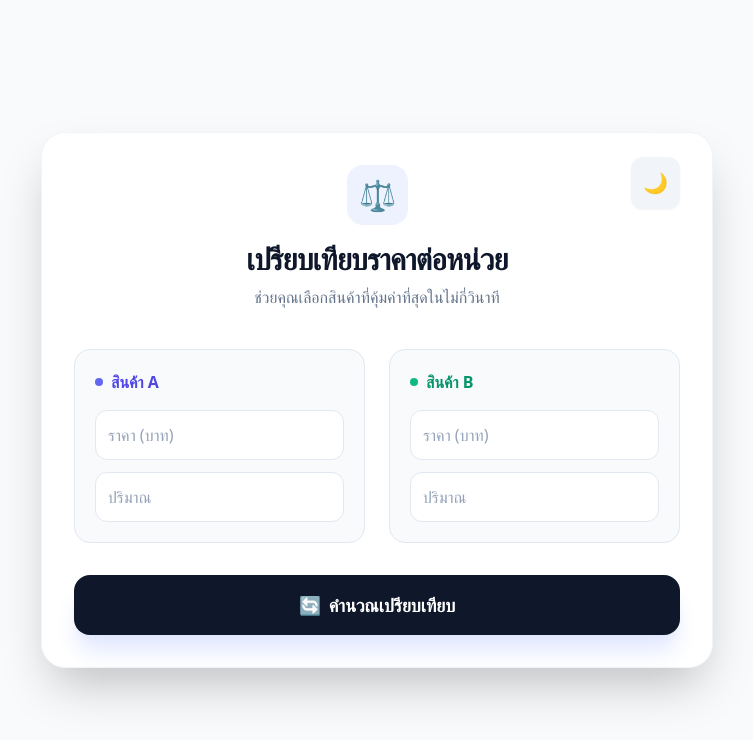
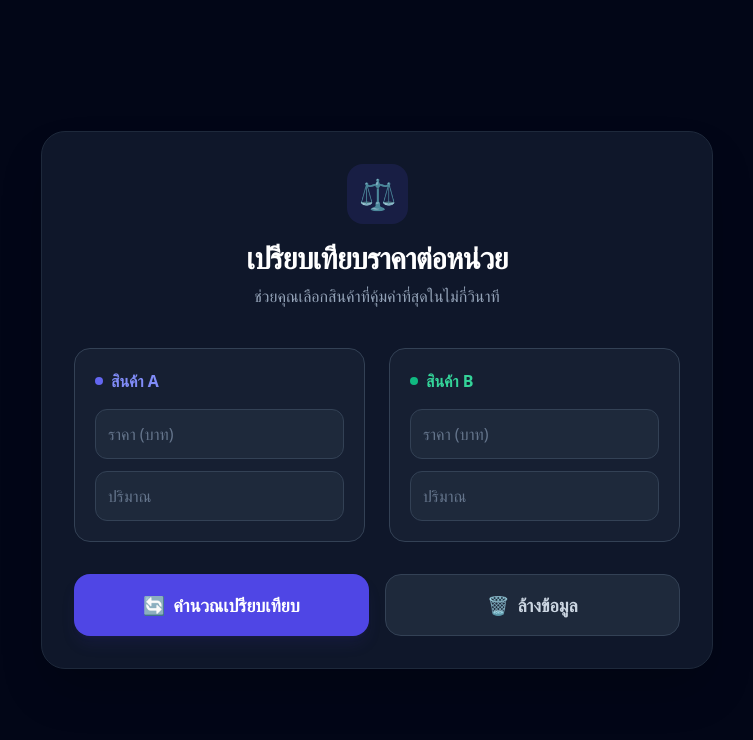
Before and after one commit to aristohits/price-per-quantity, a plain HTML site: page index.html in a window 1280 px wide. Shown: the whole page, without its empty margins (263-1016 px from the left). Drawn offline with nearby package versions, Linux system fonts and the light colour scheme.

Commit message:
feat: lock theme to dark, add clear button, and enhance localization

```diff
--- a/index.html
+++ b/index.html
@@ -4,33 +4,19 @@
   <meta charset="UTF-8" />
   <title>เปรียบเทียบราคาต่อหน่วย</title>
   <script src="https://cdn.tailwindcss.com"></script>
-  <script>
-    // Initialize theme from localStorage or system preference
-    if (localStorage.getItem('theme') === 'dark' || (!('theme' in localStorage) && window.matchMedia('(prefers-color-scheme: dark)').matches)) {
-      document.documentElement.classList.add('dark');
-    } else {
-      document.documentElement.classList.remove('dark');
-    }
-  </script>
 </head>
-<body class="bg-slate-50 dark:bg-slate-950 min-h-screen flex items-center justify-center p-4 transition-colors duration-300 font-sans">
+<body class="bg-slate-950 min-h-screen flex items-center justify-center p-4 font-sans text-slate-300">
 
-  <div class="bg-white dark:bg-slate-900 rounded-3xl shadow-2xl p-8 w-full max-w-2xl border border-slate-100 dark:border-slate-800 relative transition-colors duration-300">
-
-    <!-- Theme Toggle -->
-    <button onclick="toggleTheme()" class="absolute top-6 right-8 p-3 rounded-xl bg-slate-100 dark:bg-slate-800 hover:bg-indigo-100 dark:hover:bg-indigo-900/50 transition-all group shadow-sm active:scale-95" aria-label="Toggle Theme">
-      <span class="dark:hidden text-xl">🌙</span>
-      <span class="hidden dark:inline text-xl">☀️</span>
-    </button>
+  <div class="bg-slate-900 rounded-3xl shadow-2xl p-8 w-full max-w-2xl border border-slate-800 relative">
 
     <header class="text-center mb-10">
-      <div class="inline-flex items-center justify-center p-3 bg-indigo-50 dark:bg-indigo-900/30 rounded-2xl mb-4">
+      <div class="inline-flex items-center justify-center p-3 bg-indigo-900/30 rounded-2xl mb-4">
         <span class="text-3xl">⚖️</span>
       </div>
-      <h1 class="text-3xl font-extrabold text-slate-900 dark:text-white tracking-tight">
+      <h1 class="text-3xl font-extrabold text-white tracking-tight">
         เปรียบเทียบราคาต่อหน่วย
       </h1>
-      <p class="text-slate-500 dark:text-slate-400 mt-2 font-medium">
+      <p class="text-slate-400 mt-2 font-medium">
         ช่วยคุณเลือกสินค้าที่คุ้มค่าที่สุดในไม่กี่วินาที
       </p>
     </header>
@@ -39,8 +25,8 @@
     <form id="compareForm" onsubmit="event.preventDefault(); comparePrice();" class="space-y-8">
       <div class="grid grid-cols-1 md:grid-cols-2 gap-6">
         <!-- Product A -->
-        <div class="bg-slate-50 dark:bg-slate-800/50 rounded-2xl p-5 border border-slate-200 dark:border-slate-700 transition-all hover:border-indigo-300 dark:hover:border-indigo-500 group">
-          <h2 class="font-bold mb-4 text-indigo-600 dark:text-indigo-400 flex items-center gap-2">
+        <div class="bg-slate-800/50 rounded-2xl p-5 border border-slate-700 transition-all hover:border-indigo-500 group">
+          <h2 class="font-bold mb-4 text-indigo-400 flex items-center gap-2">
             <span class="w-2 h-2 rounded-full bg-indigo-500"></span>
             สินค้า A
           </h2>
@@ -48,20 +34,20 @@
             <div>
               <label for="priceA" class="sr-only">ราคา สินค้า A</label>
               <input id="priceA" type="number" placeholder="ราคา (บาท)" step="0.01" min="0" inputmode="decimal" required
-                class="w-full p-3 bg-white dark:bg-slate-800 border border-slate-200 dark:border-slate-700 rounded-xl focus:ring-4 focus:ring-indigo-100 dark:focus:ring-indigo-900/30 focus:border-indigo-500 outline-none transition-all placeholder:text-slate-400 font-medium text-slate-900 dark:text-white" />
+                class="w-full p-3 bg-slate-800 border border-slate-700 rounded-xl focus:ring-4 focus:ring-indigo-900/30 focus:border-indigo-500 outline-none transition-all placeholder:text-slate-500 font-medium text-white" />
             </div>
 
             <div>
               <label for="qtyA" class="sr-only">ปริมาณ สินค้า A</label>
               <input id="qtyA" type="number" placeholder="ปริมาณ" step="any" min="0.0001" inputmode="decimal" required
-                class="w-full p-3 bg-white dark:bg-slate-800 border border-slate-200 dark:border-slate-700 rounded-xl focus:ring-4 focus:ring-indigo-100 dark:focus:ring-indigo-900/30 focus:border-indigo-500 outline-none transition-all placeholder:text-slate-400 font-medium text-slate-900 dark:text-white" />
+                class="w-full p-3 bg-slate-800 border border-slate-700 rounded-xl focus:ring-4 focus:ring-indigo-900/30 focus:border-indigo-500 outline-none transition-all placeholder:text-slate-500 font-medium text-white" />
             </div>
           </div>
         </div>
 
         <!-- Product B -->
-        <div class="bg-slate-50 dark:bg-slate-800/50 rounded-2xl p-5 border border-slate-200 dark:border-slate-700 transition-all hover:border-emerald-300 dark:hover:border-emerald-500 group">
-          <h2 class="font-bold mb-4 text-emerald-600 dark:text-emerald-400 flex items-center gap-2">
+        <div class="bg-slate-800/50 rounded-2xl p-5 border border-slate-700 transition-all hover:border-emerald-500 group">
+          <h2 class="font-bold mb-4 text-emerald-400 flex items-center gap-2">
             <span class="w-2 h-2 rounded-full bg-emerald-500"></span>
             สินค้า B
           </h2>
@@ -69,48 +55,52 @@
             <div>
               <label for="priceB" class="sr-only">ราคา สินค้า B</label>
               <input id="priceB" type="number" placeholder="ราคา (บาท)" step="0.01" min="0" inputmode="decimal" required
-                class="w-full p-3 bg-white dark:bg-slate-800 border border-slate-200 dark:border-slate-700 rounded-xl focus:ring-4 focus:ring-emerald-100 dark:focus:ring-emerald-900/30 focus:border-emerald-500 outline-none transition-all placeholder:text-slate-400 font-medium text-slate-900 dark:text-white" />
+                class="w-full p-3 bg-slate-800 border border-slate-700 rounded-xl focus:ring-4 focus:ring-emerald-900/30 focus:border-emerald-500 outline-none transition-all placeholder:text-slate-500 font-medium text-white" />
             </div>
 
             <div>
               <label for="qtyB" class="sr-only">ปริมาณ สินค้า B</label>
               <input id="qtyB" type="number" placeholder="ปริมาณ" step="any" min="0.0001" inputmode="decimal" required
-                class="w-full p-3 bg-white dark:bg-slate-800 border border-slate-200 dark:border-slate-700 rounded-xl focus:ring-4 focus:ring-emerald-100 dark:focus:ring-emerald-900/30 focus:border-emerald-500 outline-none transition-all placeholder:text-slate-400 font-medium text-slate-900 dark:text-white" />
+                class="w-full p-3 bg-slate-800 border border-slate-700 rounded-xl focus:ring-4 focus:ring-emerald-900/30 focus:border-emerald-500 outline-none transition-all placeholder:text-slate-500 font-medium text-white" />
             </div>
           </div>
         </div>
       </div>
 
       <!-- Error Message -->
-      <div id="errorMessage" class="hidden p-4 rounded-xl bg-red-50 dark:bg-red-900/20 border border-red-100 dark:border-red-900/30 text-red-600 dark:text-red-400 text-sm font-semibold text-center"></div>
+      <div id="errorMessage" class="hidden p-4 rounded-xl bg-red-900/20 border border-red-900/30 text-red-400 text-sm font-semibold text-center"></div>
 
-      <!-- Button -->
-      <button type="submit"
-        class="w-full bg-slate-900 dark:bg-indigo-600 text-white py-4 rounded-2xl hover:bg-indigo-600 dark:hover:bg-indigo-500 active:scale-[0.98] transition-all shadow-xl shadow-indigo-100 dark:shadow-none font-bold text-lg flex items-center justify-center gap-2 group">
-        <span>🔄</span>
-        คำนวณเปรียบเทียบ
-      </button>
+      <!-- Buttons -->
+      <div class="grid grid-cols-1 sm:grid-cols-2 gap-4">
+        <button type="submit"
+          class="w-full bg-indigo-600 text-white py-4 rounded-2xl hover:bg-indigo-500 active:scale-[0.98] transition-all font-bold text-lg flex items-center justify-center gap-2 shadow-lg shadow-indigo-900/20">
+          <span>🔄</span>
+          คำนวณเปรียบเทียบ
+        </button>
+        <button type="button" onclick="resetForm()"
+          class="w-full bg-slate-800 text-slate-300 py-4 rounded-2xl hover:bg-slate-700 active:scale-[0.98] transition-all font-bold text-lg flex items-center justify-center gap-2 border border-slate-700">
+          <span>🗑️</span>
+          ล้างข้อมูล
+        </button>
+      </div>
     </form>
 
     <!-- Result -->
-    <div id="result" class="mt-10 hidden p-6 rounded-2xl bg-indigo-50 dark:bg-indigo-950/30 border border-indigo-100 dark:border-indigo-900/50">
+    <div id="result" class="mt-10 hidden p-6 rounded-2xl bg-indigo-950/30 border border-indigo-900/50">
       <div class="space-y-2 mb-4">
-        <p id="resultA" class="text-slate-600 dark:text-slate-300 font-medium"></p>
-        <p id="resultB" class="text-slate-600 dark:text-slate-300 font-medium"></p>
+        <p id="resultA" class="text-slate-300 font-medium"></p>
+        <p id="resultB" class="text-slate-300 font-medium"></p>
       </div>
       <div id="winner" class="p-4 rounded-xl font-bold text-center text-lg shadow-sm"></div>
     </div>
   </div>
 
   <script>
-    function toggleTheme() {
-      if (document.documentElement.classList.contains('dark')) {
-        document.documentElement.classList.remove('dark');
-        localStorage.setItem('theme', 'light');
-      } else {
-        document.documentElement.classList.add('dark');
-        localStorage.setItem('theme', 'dark');
-      }
+    function resetForm() {
+      document.getElementById("compareForm").reset();
+      document.getElementById("errorMessage").classList.add("hidden");
+      document.getElementById("result").classList.add("hidden");
+      window.scrollTo({ top: 0, behavior: 'smooth' });
     }
 
     function comparePrice() {
@@ -123,11 +113,9 @@
       const resultEl = document.getElementById("result");
       const winner = document.getElementById("winner");
 
-      // Reset state
       errorEl.classList.add("hidden");
       resultEl.classList.add("hidden");
 
-      // Validation
       if (isNaN(priceA) || isNaN(qtyA) || isNaN(priceB) || isNaN(qtyB)) {
         showError("กรุณากรอกข้อมูลให้ครบถ้วน");
         return;
@@ -147,21 +135,26 @@
       const unitB = priceB / qtyB;
 
       resultEl.classList.remove("hidden");
+
+      const formatOptions = { minimumFractionDigits: 2, maximumFractionDigits: 4 };
       document.getElementById("resultA").innerText =
-        `สินค้า A: ${unitA.toLocaleString(undefined, {minimumFractionDigits: 2, maximumFractionDigits: 4})} บาท / หน่วย`;
+        `สินค้า A: ${unitA.toLocaleString('th-TH', formatOptions)} บาท / หน่วย`;
       document.getElementById("resultB").innerText =
-        `สินค้า B: ${unitB.toLocaleString(undefined, {minimumFractionDigits: 2, maximumFractionDigits: 4})} บาท / หน่วย`;
+        `สินค้า B: ${unitB.toLocaleString('th-TH', formatOptions)} บาท / หน่วย`;
 
       if (unitA < unitB) {
         winner.innerText = "✨ สินค้า A คุ้มค่ากว่า!";
-        winner.className = "p-4 rounded-xl font-bold text-center text-lg shadow-sm bg-white dark:bg-slate-800 text-emerald-600 dark:text-emerald-400 animate-bounce-short";
+        winner.className = "p-4 rounded-xl font-bold text-center text-lg shadow-sm bg-slate-800 text-emerald-400 animate-bounce-short border border-emerald-900/30";
       } else if (unitB < unitA) {
         winner.innerText = "✨ สินค้า B คุ้มค่ากว่า!";
-        winner.className = "p-4 rounded-xl font-bold text-center text-lg shadow-sm bg-white dark:bg-slate-800 text-emerald-600 dark:text-emerald-400 animate-bounce-short";
+        winner.className = "p-4 rounded-xl font-bold text-center text-lg shadow-sm bg-slate-800 text-emerald-400 animate-bounce-short border border-emerald-900/30";
       } else {
         winner.innerText = "⚖️ ราคาเท่ากันทั้งสองสินค้า";
-        winner.className = "p-4 rounded-xl font-bold text-center text-lg shadow-sm bg-white dark:bg-slate-800 text-slate-600 dark:text-slate-400";
+        winner.className = "p-4 rounded-xl font-bold text-center text-lg shadow-sm bg-slate-800 text-slate-400 border border-slate-700";
       }
+
+      // Auto scroll to result on mobile
+      resultEl.scrollIntoView({ behavior: 'smooth', block: 'nearest' });
     }
 
     function showError(msg) {
```
